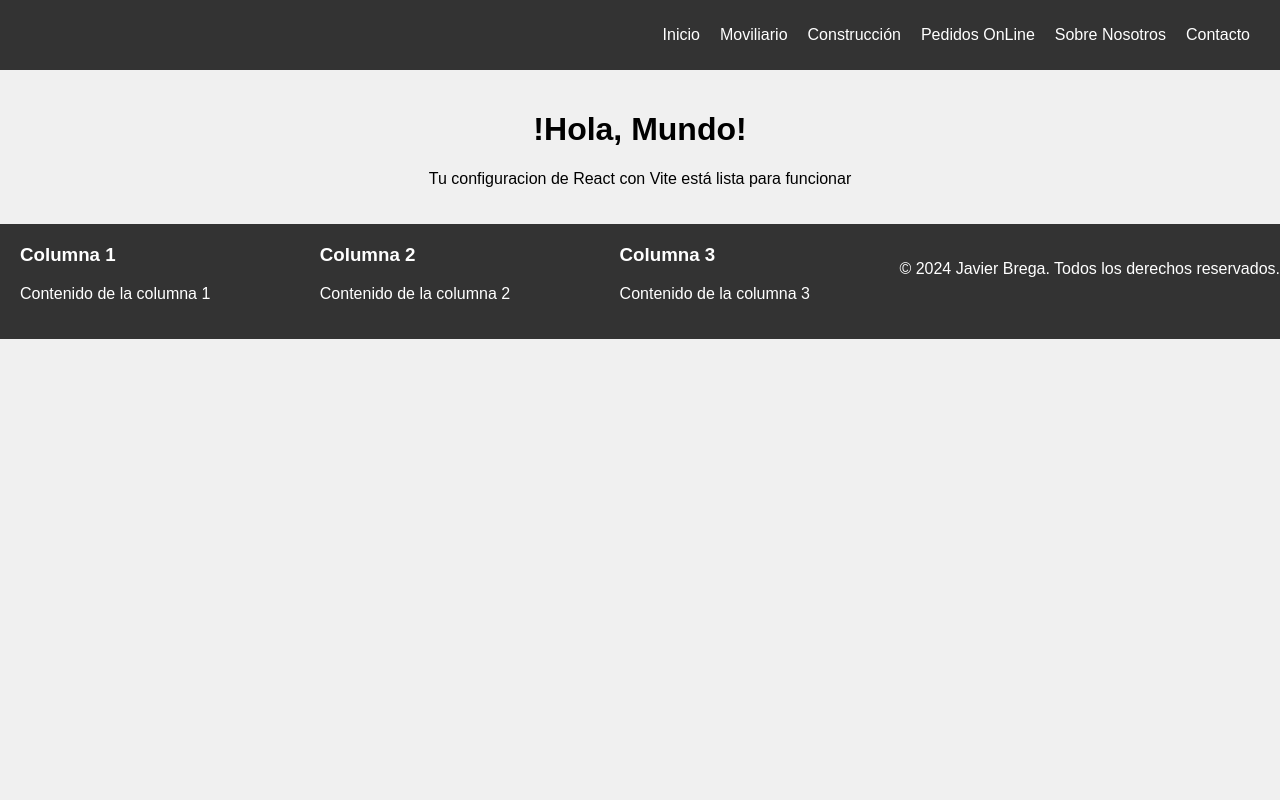
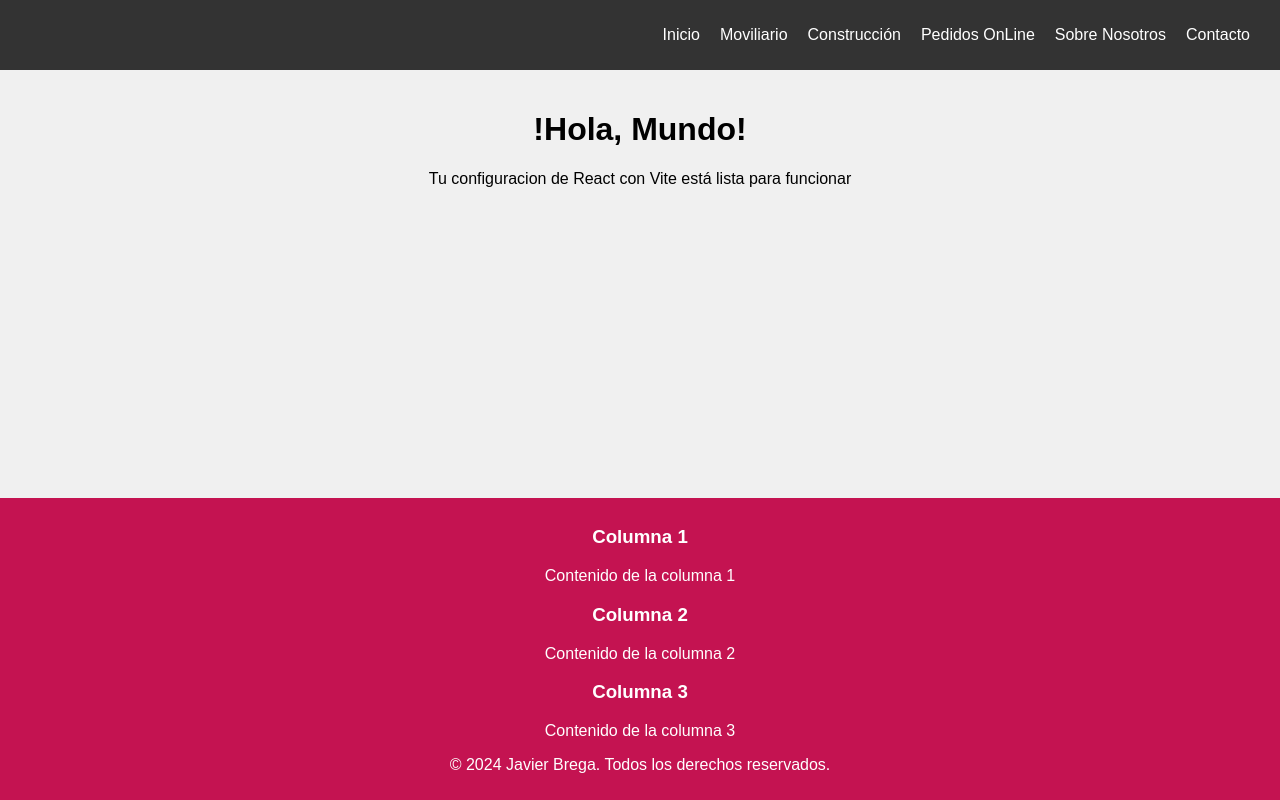
Before and after one commit to javierbrega/test1React, a React (Vite) app in the folder test1/: page / in a window 1280 px wide. Built offline with nearby package versions, Linux system fonts and the light colour scheme.

Commit message:
sigo trabajando en el footer

```diff
--- a/test1/src/Footer.jsx
+++ b/test1/src/Footer.jsx
@@ -1,11 +1,8 @@
 // src/Footer.jsx
-import React from 'react';
+import React from "react";
 
 function Footer() {
   return (
-
-
-
     <footer>
       <div className="footer-column">
         <h3>Columna 1</h3>
@@ -19,12 +16,7 @@ function Footer() {
         <h3>Columna 3</h3>
         <p>Contenido de la columna 3</p>
       </div>
-
-
-
-
-
-      <p>© 2024 Javier Brega. Todos los derechos reservados.</p>
+      <p className="derechos">© 2024 Javier Brega. Todos los derechos reservados.</p>
     </footer>
   );
 }
--- a/test1/src/index.css
+++ b/test1/src/index.css
@@ -40,18 +40,18 @@ main {
 }
 
 footer {
-  background-color: #333;
+  background-color: #c41351;
   color: #fff;
-  padding: 20px 0;
-  display: flex;
-  justify-content: space-around; /* Distribuye las columnas equitativamente */
-  text-align: left; /* Alinea el texto a la izquierda */
+  padding: 10px 0;
+  position: absolute;
+  width: 100%;
+  bottom: 0;
 }
-.footer-column {
-  flex: 1; /* Cada columna ocupa el mismo espacio */
-  padding: 0 20px; /* Añade un poco de espacio entre las columnas */
+h5 {
+  margin: 10;
+  margin-left: 20px;
+  text-align: left;
 }
-.footer-column h3 { margin-top: 0; }
 
 .menu-icon {
   font-size: 2rem;
@@ -102,11 +102,4 @@ footer {
   .nav-menu li a {
     color: #fff;
   }
-  footer {
-    flex-direction: column; /* Cambia a una sola columna en pantallas pequeñas */
-    text-align: center; /* Centra el texto en pantallas pequeñas */
-  }
-  .footer-column {
-    padding: 10px 0; /* Ajusta el padding para pantallas pequeñas */
-  }
 }
```
Lines whose indentation alone changed are shown as unchanged.
